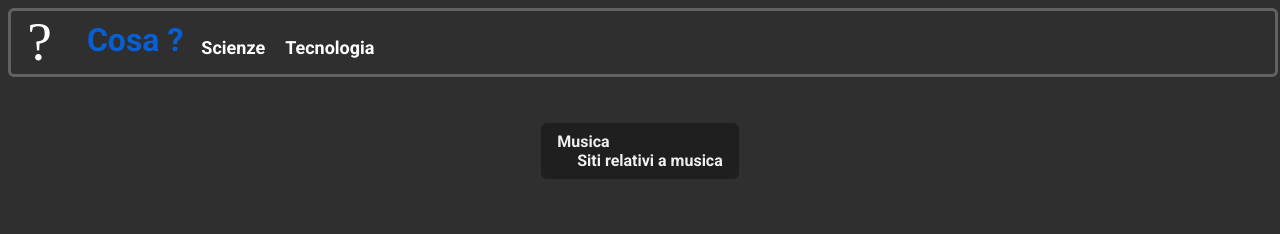
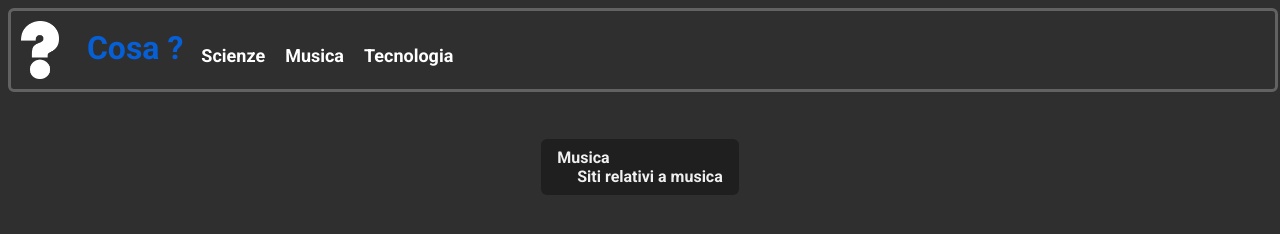
Before and after one commit to CubeBeveled/cosa-sito, a plain HTML site: page Musica/musica.html in a window 1280 px wide. Drawn offline with Linux system fonts and the light colour scheme; a web font is replaced by a local one.

Commit message:
Fixed small topbar in other pages

```diff
--- a/Musica/musica.html
+++ b/Musica/musica.html
@@ -14,16 +14,19 @@
 
   <body>
     <h1 class="topbar">
-      <img src="../Icon.svg" class="title_image">
+      <img src="../Icon.png" class="title_image">
 
-      <a href="../index.html" target="_self" class="title">
+      <a class="title">
         Cosa ?
       </a>
 
-      <div href="../Scienze/scienze.html" target="_self" class="link">
+      <a href="../Scienze/scienze.html" target="_self" class="link">
         Scienze
-      </div>
+      </a>
 
+      <a href="../Musica/musica.html" target="_self" class="link">
+        Musica
+      </a>
       <a href="../Tecnologia/tecnologia.html" target="_self" class="link">
         Tecnologia
       </a>
```
Also changed, not shown: Scienze/scienze.html (+8 -2 lines), Storia/storia.html (+5 -3 lines), Tecnologia/tecnologia.html (+8 -4 lines), index.html (+2 -2 lines).
